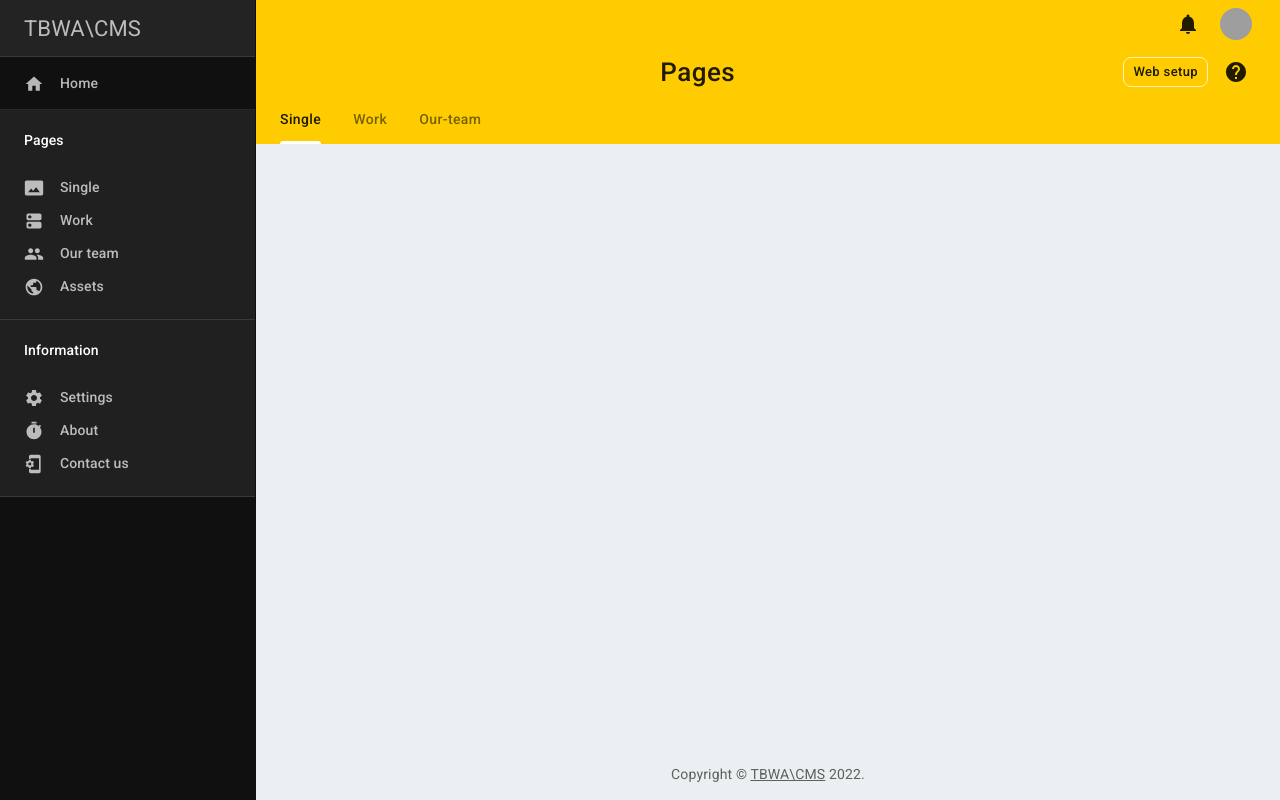
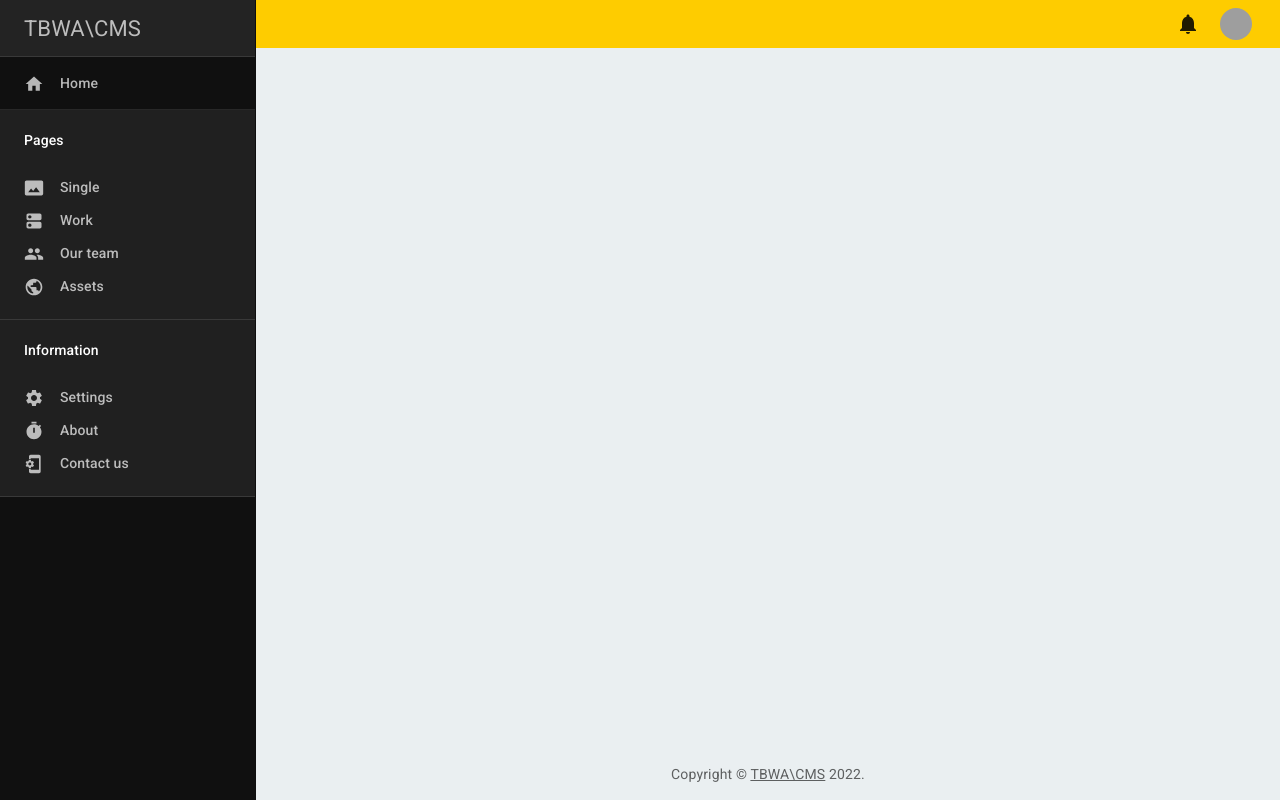
Before and after one commit to tsknoff/tbwa_cms_js_version, a React (Create React App) app: page / in a window 1280 px wide. Built offline with nearby package versions, Linux system fonts and the light colour scheme; grey boxes are pictures that could not be loaded.

Commit message:
Deleted unuseful fields and icons

```diff
--- a/src/components/Header.js
+++ b/src/components/Header.js
@@ -35,23 +35,6 @@ function Header(props) {
                             </IconButton>
                         </Grid>
                         <Grid item xs />
-                        {/*<Grid item>*/}
-                        {/*    <Link*/}
-                        {/*        href="/"*/}
-                        {/*        variant="body2"*/}
-                        {/*        sx={{*/}
-                        {/*            textDecoration: 'none',*/}
-                        {/*            color: lightColor,*/}
-                        {/*            '&:hover': {*/}
-                        {/*                color: 'common.white',*/}
-                        {/*            },*/}
-                        {/*        }}*/}
-                        {/*        rel="noopener noreferrer"*/}
-                        {/*        target="_blank"*/}
-                        {/*    >*/}
-                        {/*        Go to docs*/}
-                        {/*    </Link>*/}
-                        {/*</Grid>*/}
                         <Grid item>
                             <Tooltip title="Alerts • No alerts">
                                 <IconButton color="inherit">
@@ -74,39 +57,15 @@ function Header(props) {
                 elevation={0}
                 sx={{ zIndex: 0 }}
             >
-                <Toolbar>
-                    <Grid container alignItems="center" spacing={1}>
-                        <Grid item xs>
-                            <Typography color="inherit" variant="h5" component="h1">
-                                Pages
-                            </Typography>
-                        </Grid>
-                        <Grid item>
-                            <Button
-                                sx={{ borderColor: lightColor }}
-                                variant="outlined"
-                                color="inherit"
-                                size="small"
-                            >
-                                Web setup
-                            </Button>
-                        </Grid>
-                        <Grid item>
-                            <Tooltip title="Help">
-                                <IconButton color="inherit">
-                                    <HelpIcon />
-                                </IconButton>
-                            </Tooltip>
-                        </Grid>
-                    </Grid>
-                </Toolbar>
-            </AppBar>
-            <AppBar component="div" position="static" elevation={0} sx={{ zIndex: 0 }}>
-                <Tabs value={0} textColor="inherit" >
-                    <Tab label="Single" />
-                    <Tab label="Work" />
-                    <Tab label="Our-team" />
-                </Tabs>
+                {/*<Toolbar>*/}
+                {/*    <Grid container alignItems="center" spacing={1}>*/}
+                {/*        <Grid item xs align="center">*/}
+                {/*            <Typography align="center" color="inherit" variant="h5" component="h1">*/}
+                {/*                Pages*/}
+                {/*            </Typography>*/}
+                {/*        </Grid>*/}
+                {/*    </Grid>*/}
+                {/*</Toolbar>*/}
             </AppBar>
         </React.Fragment>
     );
```
